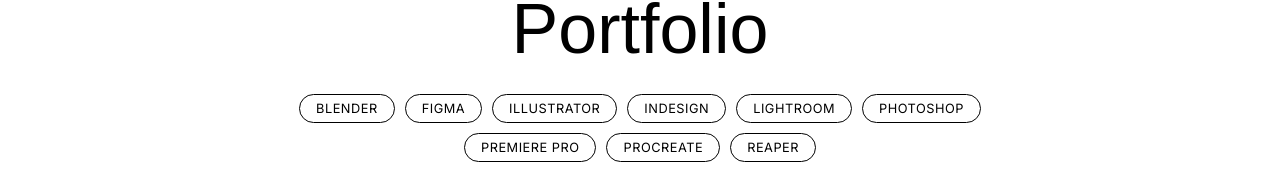
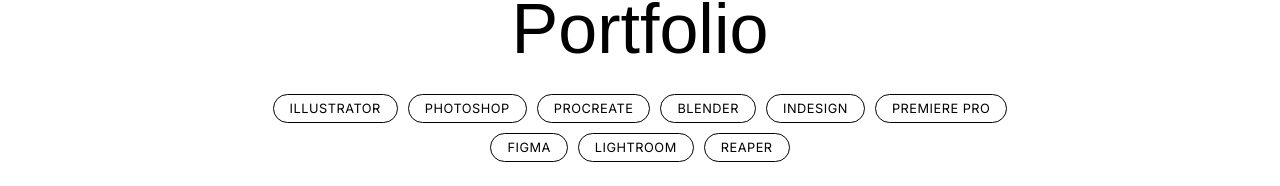
Before and after one commit to nicolecnogueira/portfolio, a React (Vite) app: page / in a window 1280 px wide. Shown: the part 766-952 px from the top of the page. Built offline with nearby package versions, Linux system fonts and the light colour scheme; a web font is replaced by a local one.

Commit message:
fix: ordenando ferraments e alinhando tecnicas para direita

```diff
--- a/src/components/pages/Home.jsx
+++ b/src/components/pages/Home.jsx
@@ -12,7 +12,14 @@
 function Home() {
   const latestWorks = obras.slice(-3).reverse();
 
-  const allTools = [...new Set(obras.flatMap(obra => obra.ferramentas))].sort();
+  const allToolInstances = obras.flatMap(obra => obra.ferramentas);
+
+  const toolCounts = allToolInstances.reduce((counts, tool) => {
+    counts[tool] = (counts[tool] || 0) + 1;
+    return counts;
+  }, {});
+
+  const allTools = Object.keys(toolCounts).sort((a, b) => toolCounts[b] - toolCounts[a]);
 
   return (
     <div className={styles.homeContainer}>
--- a/src/components/pages/ObraDetail.module.css
+++ b/src/components/pages/ObraDetail.module.css
@@ -50,6 +50,7 @@
   font-family: 'Inter';
   font-weight: 400;
   color: black;
+  text-align: right;
 }
 
 .ferramentas {
```
